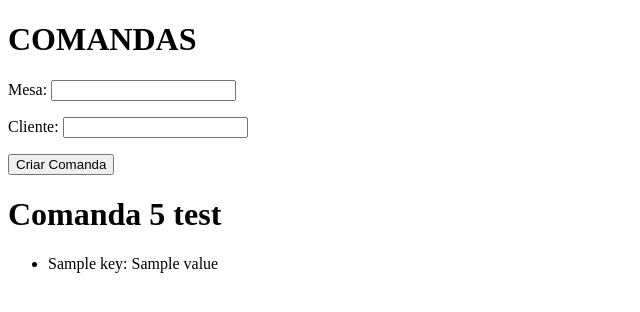
After one commit to KevinDeron/learninC-Sistema-gerencial-pub, a Flask app: template templates/pages/comanda.html in a window 1280 px wide. The commit adds this page. Shown: the top 312 px of the page, without its empty margins (0-640 px from the left). Run offline with Flask 3, Linux system fonts and the light colour scheme; the template is opened without the code that fills it: most values are stand-ins (such as "Sample title", 1, 10 or a date in 2020); parts of the project's set-up code (start-up, migrations or seed data) failed here and were passed over.

Commit message:
tentando implementar flask

```diff
--- a/app.py
+++ b/app.py
@@ -53,21 +53,25 @@ class item(Structure):
 
 @app.route("/")
 def home():
-    return render_template("pages/comandas.html")
+    return render_template("base.html")
 
 @app.route("/criar-comanda", methods=['POST'])
 def criar_comanda():
     if request.method == 'POST':
         libpub.criarComanda(request.form['Mesa'].encode("utf8"),request.form['Cliente'].encode("utf8"))
-        return render_template("pages/comandas.html")
+        return render_template("pages/criarComanda.html")
 
-@app.route("/get-comanda", methods['GET'])
-def get_comanda(id_database_comanda):
+@app.route("/get-comanda")
+def get_comanda():
+    id_database_comanda = 5
     dados = json.loads(libpub.getComandaJSON(id_database_comanda).decode())
-    return dados
+    context = {
+        "dados": dados,
+    }
+    return render_template("pages/comanda.html", **context)
 
-# if __name__ == "__main__":
-#     app.run(debug=True)
+if __name__ == "__main__":
+    app.run(debug=True)
 
 atexit.register(libpub.encerrarSistema)
 
--- a/templates/base.html
+++ b/templates/base.html
@@ -7,6 +7,7 @@
 </head>
 <body>
     {% include "components/navbar.html" %}
-    <main id="content">{% block content %}{% endblock %}</main>
+    {% include "pages/criarComanda.html" %}
+    {% block getComanda %}{% endblock %}
 </body>
 </html>
--- /dev/null
+++ b/templates/pages/comanda.html
@@ -0,0 +1,11 @@
+{% extends "base.html" %}
+{% block getComanda %}
+<div id="div-get-comandas">
+    <h1>Comanda 5 test</h1>
+    <ul>
+        {% for key, value in dados.items() %}
+            <li>{{ key }}: {{ value }}</li>
+        {% endfor %}
+    </ul>
+</div>
+{% endblock %}
--- a/templates/pages/comandas.html
+++ b/templates/pages/criarComanda.html
@@ -1,7 +1,3 @@
-{% extends "base.html" %}
-{% block title %}Comandas{% endblock %}
-
-{% block content %}
 <h1>COMANDAS</h1>
 <div id="div-criar-comanda">
     <form action="/criar-comanda" method="post">
@@ -18,4 +14,3 @@
         </p>
     </form>
 </div>
-{% endblock %}
```
Also changed, not shown: 2 other files.
